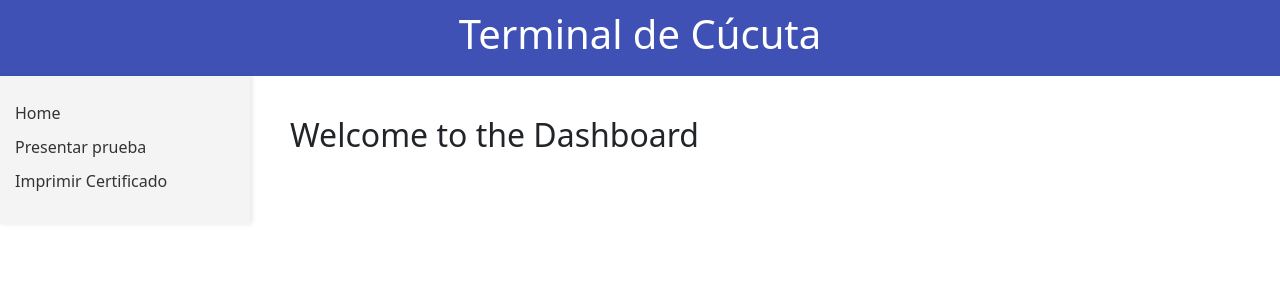
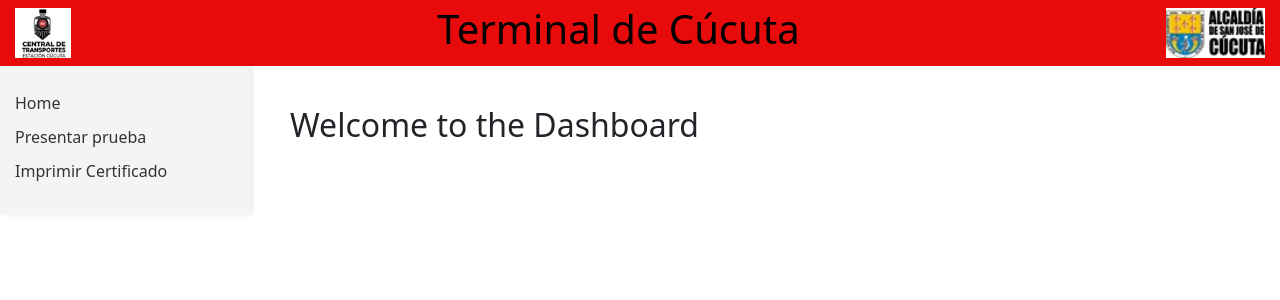
Before and after one commit to fransao/testyk_front, an Angular app in the folder test_yk_front/: page / in a window 1280 px wide. Shown: the top 300 px of the page. Built offline with nearby package versions, Linux system fonts and the light colour scheme.

Commit message:
added images and service to save answers

```diff
--- a/test_yk_front/src/app/api.service.ts
+++ b/test_yk_front/src/app/api.service.ts
@@ -1,4 +1,4 @@
-import { HttpClient, HttpHeaders } from '@angular/common/http';
+import { HttpClient, HttpHeaders, HttpParams } from '@angular/common/http';
 import { Injectable } from '@angular/core';
 import { Observable, catchError, throwError } from 'rxjs';
 import { UserTest } from './components/test/UserTest';
@@ -41,7 +41,12 @@
     );
   }
 
-  postAnswers(data: UserTest[]): Observable<UserTest[]> {
-    return this.http.post<UserTest[]>(`${this.postAnswersUrl}`, data)
+  postAnswers(userId: number, testId: number, data: AnswerQuestion[]): Observable<AnswerQuestion[]> {
+    const params = new HttpParams()
+            .append('userID', userId)
+            .append('testID', testId);
+    return this.http.post<AnswerQuestion[]>(`${this.postAnswersUrl}`, data, {
+      params: params,
+  })
   }
 }
--- a/test_yk_front/src/app/components/navbar/navbar.component.css
+++ b/test_yk_front/src/app/components/navbar/navbar.component.css
@@ -1,6 +1,31 @@
+/*
 nav {
     background: #3f51b5;
     color: white;
     padding: 10px;
     text-align: center;
 }
+    */
+
+.navbar {
+    display: flex;              /* Habilita flexbox */
+    align-items: center;       /* Alinea verticalmente los elementos al centro */
+    justify-content: space-between; /* Espacio entre los elementos */
+    /*background-color: #333;     Color de fondo */
+    background: #e70b0b;
+
+    text-align: center;
+    padding: 5px 10px;        /* Espaciado interno */
+    color: white;              /* Color del texto */
+}
+
+.navbar-title {
+    flex-grow: 1;              /* Permite que el título ocupe el espacio restante */
+    text-align: center;        /* Centra el título */
+    color: rgb(0, 0, 0);
+}
+
+.logo {
+    height: 50px;              /* Ajusta la altura de las imágenes */
+    margin: 0 5px;           /* Espaciado alrededor de las imágenes */
+}
--- a/test_yk_front/src/app/components/navbar/navbar.component.html
+++ b/test_yk_front/src/app/components/navbar/navbar.component.html
@@ -1,3 +1,5 @@
-<nav>
-    <h1>Terminal de Cúcuta</h1>
+<nav class="navbar">
+    <img src="assets/images/ico_central_transporte.jpeg" alt="Central de Transportes" class="logo inicio" />
+    <h1 class="navbar-title">Terminal de Cúcuta</h1>
+    <img src="assets/images/ico_alcaldia_cucuta.jpeg" alt="Alcaldía de Cúcuta" class="logo final" />
 </nav>
--- a/test_yk_front/src/app/components/question/question.component.html
+++ b/test_yk_front/src/app/components/question/question.component.html
@@ -13,8 +13,8 @@
             @for (question of questions; track question; let index = $index){
                 <div class="form-group">
                     <label>{{index + 1}} {{question.question}}</label>
-                    @if (question.selectedAnswer == -1) {
-                        <small class="text-danger"> Respuesta requerida.</small>
+                    @if (validateRequired && question.selectedAnswer == -1) {
+                        <small class="text-danger">Respuesta requerida.</small>
                     }
                     @for (answer of question.answers; track answer.id){
                         <div>
@@ -30,12 +30,17 @@
             }
             </div>
             <br>
-            <div class="alert alert-success" role="alert">
-                Respuestas enviadas con èxito!
-              </div>
-            <div class="alert alert-danger" role="alert">
-                Hay preguntas sin responser! Por favor responder todas las preguntas.
-            </div>
+
+            @if (validateRequired) {
+                <div class="alert alert-danger" role="alert">
+                    Hay preguntas sin responser! Por favor responder todas las preguntas.
+                </div>
+            }
+            @if (sendAnswers) {
+                <div class="alert alert-success" role="alert">
+                    Respuestas enviadas con èxito!
+                </div>
+            }
             <button type="submit" class="btn btn-primary">Enviar</button>
 
         </form>
--- a/test_yk_front/src/app/components/question/question.component.ts
+++ b/test_yk_front/src/app/components/question/question.component.ts
@@ -12,16 +12,19 @@
   styleUrl: './question.component.css'
 })
 export class QuestionComponent implements OnInit {
-  @Input() userId: number | null = null;
-  @Input() testId: number | null = null;
+  @Input() userId: number = -1;
+  @Input() testId: number = -1;
   formulario: FormGroup;
   public questions: AnswerQuestion[] = [];
+  public validateRequired: boolean;
+  public sendAnswers: boolean;
 
   constructor(private fb: FormBuilder, private router: ActivatedRoute, private service: ApiService) {
     this.formulario = this.fb.group({
       answers: this.fb.array([])
     });
-
+    this.validateRequired = false;
+    this.sendAnswers = false;
   }
 
   ngOnInit(): void {
@@ -61,7 +64,26 @@
       const selectedAnswers = this.formulario.value.answers;
       console.log('Respuestas seleccionadas:', selectedAnswers);
       // Aquí puedes enviar `selectedAnswers` a un servicio o procesarlo como necesites
+      this.validateRequired = false;
+      this.sendAnswers = true;
+      this.service.postAnswers(this.userId, this.testId, this.questions).subscribe({
+        next: (data: AnswerQuestion[]) => {
+          console.log('Respuesta recibida:', data);
+          this.questions = data;
+          this.addControls();
+          // Puedes agregar una notificación de éxito aquí, si es necesario.
+        },
+        error: (err) => {
+          console.error('Error al enviar las respuestas:', err);
+          // Puedes agregar lógica para mostrar un mensaje de error al usuario aquí.
+        },
+        complete: () => {
+          console.log('Llamada a postAnswers completada');
+          // Aquí puedes realizar acciones adicionales una vez que la llamada se complete.
+        }
+      });
     } else {
+      this.validateRequired = true;
       console.log('Hay preguntas sin responser');
       this.formulario.markAllAsTouched(); // Marca todos los controles como tocados
     }
```
Also changed, not shown: test_yk_front/src/assets/images/ico_alcaldia_cucuta.jpeg (added), test_yk_front/src/assets/images/ico_central_transporte.jpeg (added).
